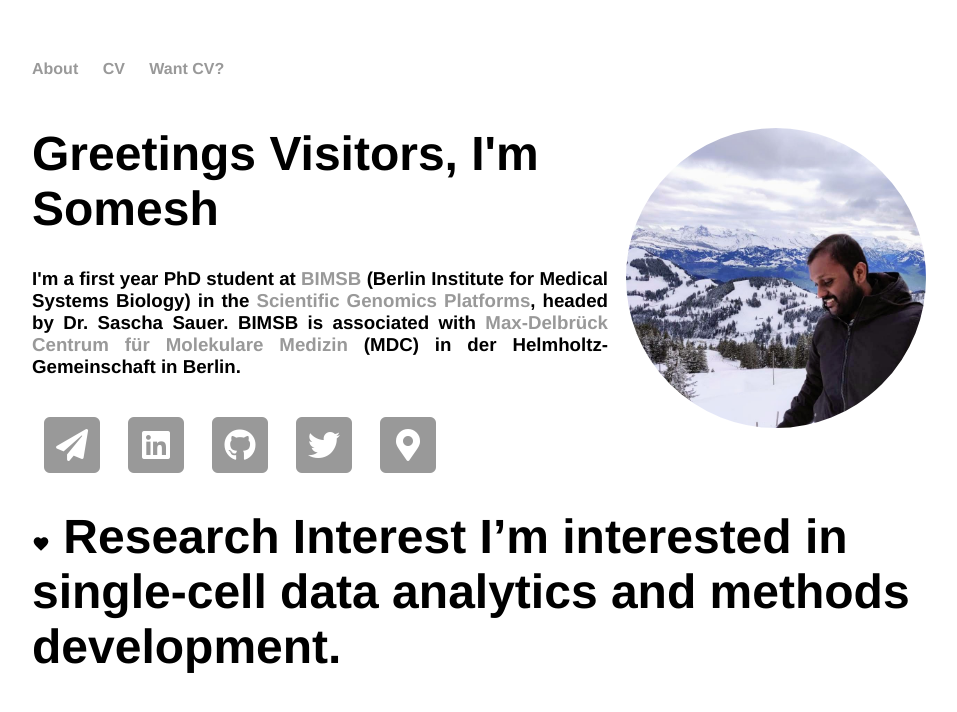
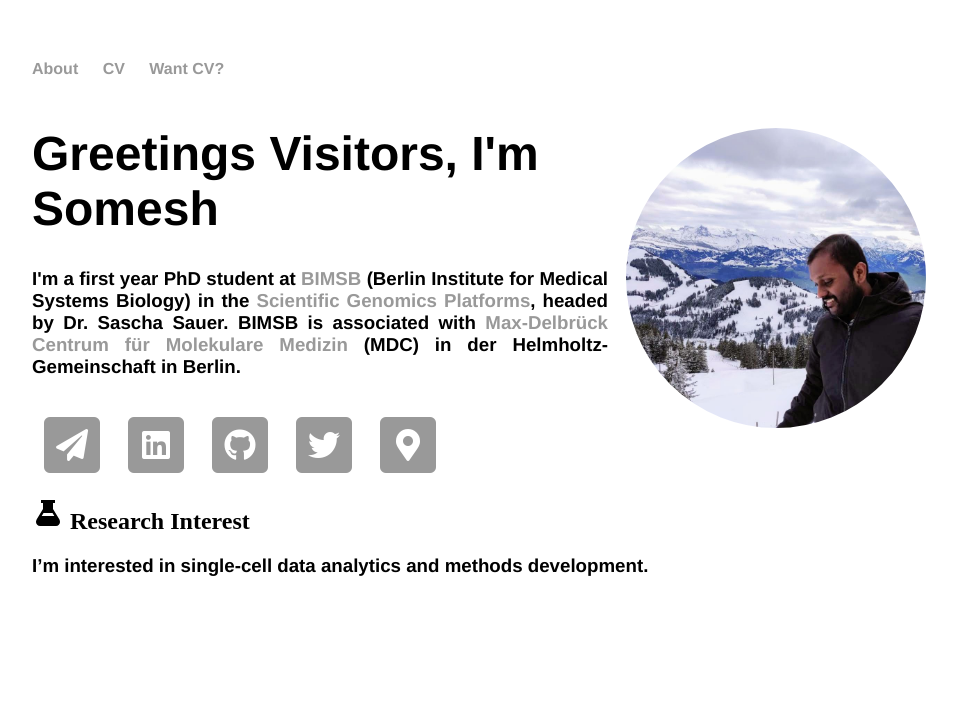
Before and after one commit to saisomesh2594/saisomesh2594.github.io, a Jekyll site: the page built from index.html, in a window 1280 px wide. Shown: the top 712 px of the page, without its empty margins (160-1117 px from the left). Built offline with Jekyll 4.4.1, drawn with Linux system fonts in a browser that asks for light colours.

Commit message:
add flask icon

```diff
--- a/index.html
+++ b/index.html
@@ -73,8 +73,8 @@ title: Somesh Sai, Just Another Bioinformatician
 	</div>
 	<div id="main-container">
 		<div class="research-interest">
-			<h1><ion-icon name="heart" size="small"></ion-icon> Research Interest
-				I’m interested in single-cell data analytics and methods development.</h1>
+			<h2><ion-icon name="flask" size="large"></ion-icon> Research Interest </h2>
+			<article><h3>I’m interested in single-cell data analytics and methods development.</h3></article>
 		</div>
 
 	</div>
```
